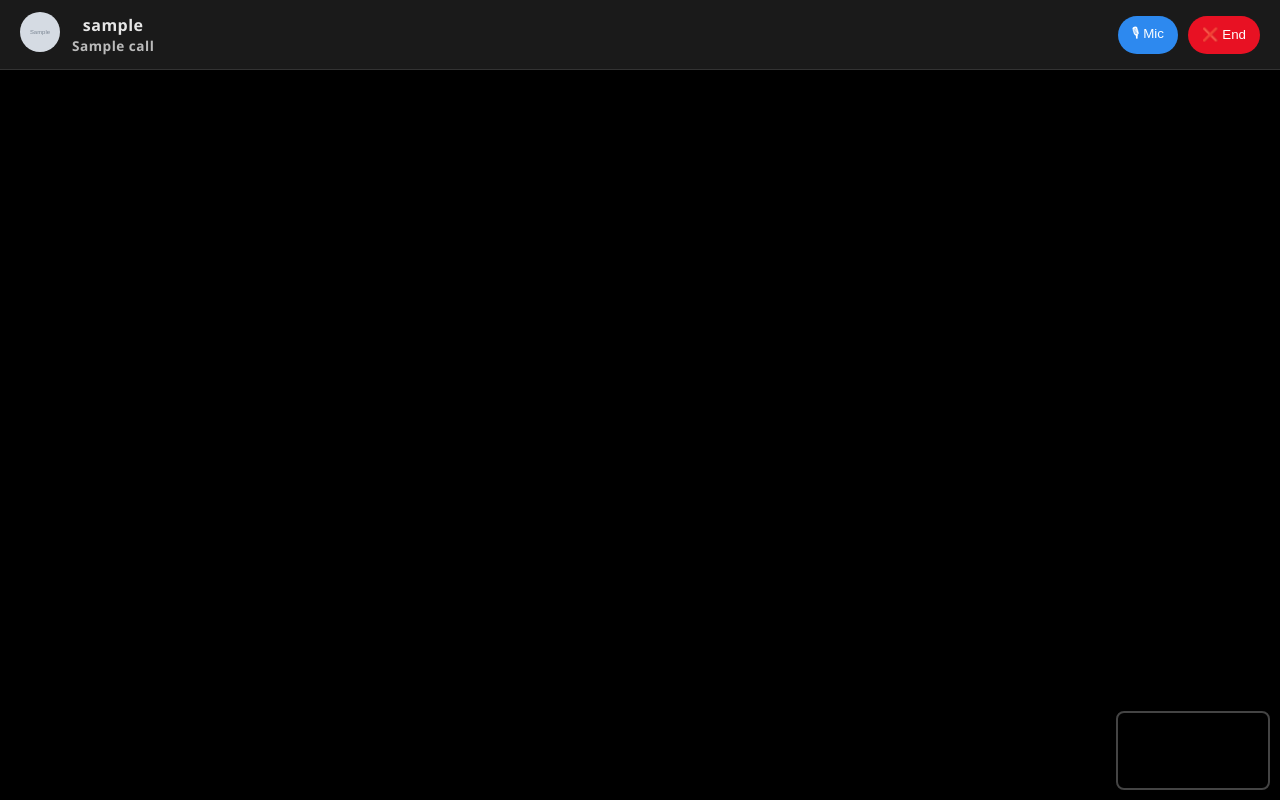
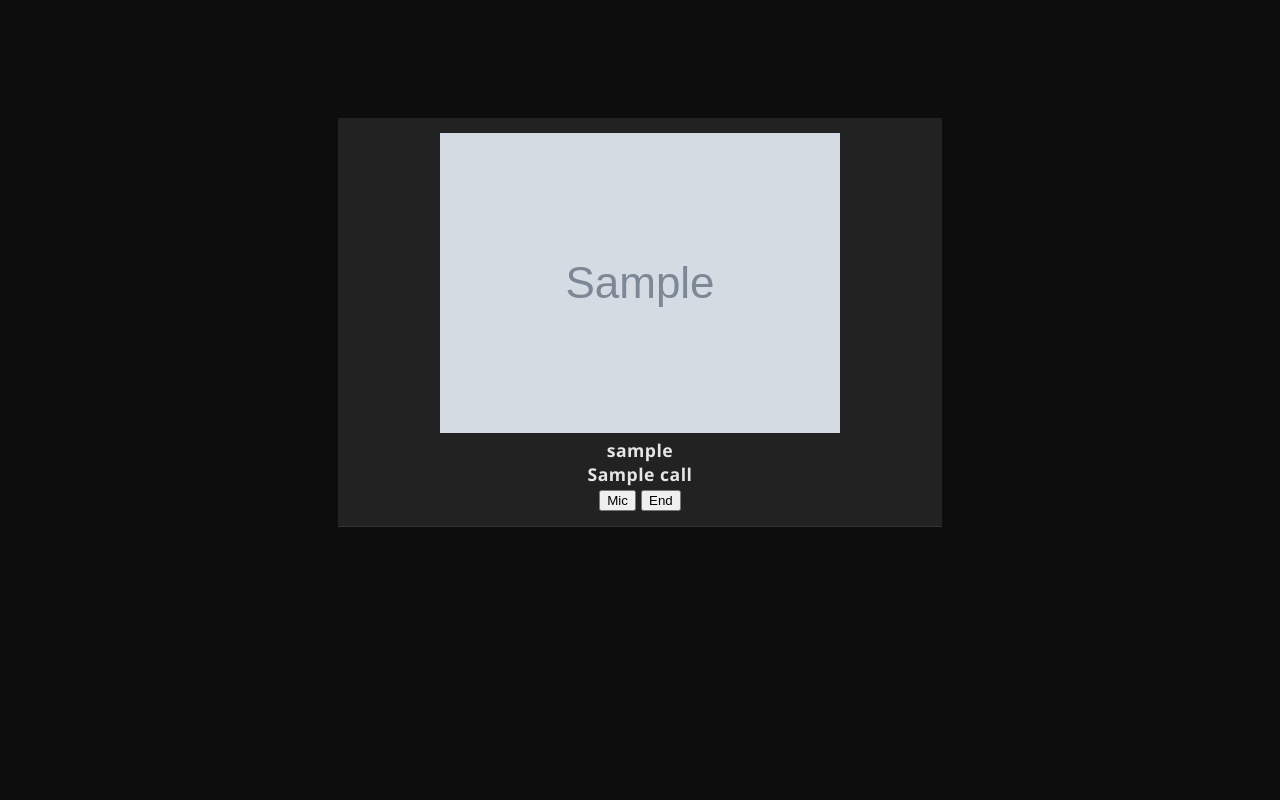
Before and after one commit to mdafsahuzzamanswachha-blip/Talk-to-Connect, a Flask app: template templates/call.html in a window 1280 px wide. Run offline with Flask 3, Linux system fonts and the light colour scheme; a user stored in the database is signed in; tables that the repository leaves empty hold one stand-in row (values such as "Sample post"); the template is opened without the code that fills it: values that come from a table or form of the project are taken from there, most other values are stand-ins (such as "Sample title", 1, 10 or a date in 2020); grey boxes marked "Sample" are stand-in pictures; parts of the project's set-up code (start-up, migrations or seed data) failed here and were passed over; some libraries are stand-ins or nearby versions.

Commit message:
Update call.html

```diff
--- a/templates/call.html
+++ b/templates/call.html
@@ -1,151 +1,28 @@
 <!doctype html>
-<html lang="en">
+<html>
 <head>
   <meta charset="utf-8" />
   <title>Call - TC Chat</title>
   <link rel="stylesheet" href="/static/css/style.css" />
   <script src="https://cdn.socket.io/4.7.2/socket.io.min.js"></script>
-  <style>
-    body.call {
-      margin: 0;
-      height: 100vh;
-      background-color: #0d0d0d;
-      color: #fff;
-      display: flex;
-      justify-content: center;
-      align-items: center;
-      font-family: 'Segoe UI', sans-serif;
-    }
-
-    .call-wrap {
-      width: 100%;
-      height: 100%;
-      display: flex;
-      flex-direction: column;
-      background-color: #111;
-    }
-
-    /* Header */
-    .call-header {
-      display: flex;
-      justify-content: space-between;
-      align-items: center;
-      padding: 12px 20px;
-      background-color: #1a1a1a;
-      border-bottom: 1px solid #333;
-    }
-    .call-header .who {
-      display: flex;
-      align-items: center;
-      gap: 12px;
-    }
-    .call-header .avatar img {
-      width: 40px;
-      height: 40px;
-      border-radius: 50%;
-      object-fit: cover;
-    }
-    .call-header .name {
-      font-weight: 600;
-      font-size: 1rem;
-    }
-    .call-header .type {
-      font-size: 0.85rem;
-      color: #bbb;
-    }
-
-    .call-header .actions {
-      display: flex;
-      gap: 10px;
-    }
-    .call-header button {
-      padding: 8px 14px;
-      border: none;
-      border-radius: 20px;
-      cursor: pointer;
-      font-weight: 500;
-      transition: background 0.2s ease;
-    }
-    #toggle-mic { background-color: #2d89ef; color: white; }
-    #toggle-mic:hover { background-color: #1a5fba; }
-
-    #toggle-cam { background-color: #6a5acd; color: white; }
-    #toggle-cam:hover { background-color: #4b3c91; }
-
-    #hangup { background-color: #e81123; color: white; }
-    #hangup:hover { background-color: #a50d1c; }
-
-    /* Video area */
-    .videos {
-      flex: 1;
-      position: relative;
-      background: black;
-      display: flex;
-      justify-content: center;
-      align-items: center;
-      overflow: hidden;
-    }
-
-    .videos video {
-      max-width: 100%;
-      max-height: 100%;
-      border-radius: 8px;
-      background: black;
-    }
-
-    /* Local video overlay */
-    #localVideo {
-      position: absolute;
-      bottom: 10px;
-      right: 10px;
-      width: 150px;
-      height: auto;
-      border: 2px solid #444;
-      border-radius: 8px;
-      z-index: 2;
-    }
-
-    /* Audio-only UI */
-    .videos.audio-only {
-      flex-direction: column;
-      gap: 20px;
-    }
-    .audio-visual {
-      font-size: 1.2rem;
-      font-weight: 500;
-      color: #4caf50;
-      margin-top: 20px;
-    }
-    #remoteVideo { display: block; }
-    .videos.audio-only #remoteVideo,
-    .videos.audio-only #localVideo {
-      display: none;
-    }
-  </style>
 </head>
 <body class="call">
   <div class="call-wrap">
-    <!-- Header -->
     <header class="call-header">
       <div class="who">
-        <div class="avatar">
-          <img src="{{ peer.avatar }}" alt="{{ peer.username }}">
-        </div>
+        <div class="avatar"><img src="{{ peer.avatar }}" alt="{{ peer.username }}"></div>
         <div>
           <div class="name">{{ peer.username }}</div>
           <div class="type">{{ call_type|capitalize }} call</div>
         </div>
       </div>
       <div class="actions">
-        <button id="toggle-mic">🎙 Mic</button>
-        {% if call_type == 'video' %}
-          <button id="toggle-cam">📷 Cam</button>
-        {% endif %}
-        <button id="hangup" class="danger">❌ End</button>
+        <button id="toggle-mic">Mic</button>
+        {% if call_type == 'video' %}<button id="toggle-cam">Cam</button>{% endif %}
+        <button id="hangup" class="danger" onclick="endCall()">End</button>
       </div>
     </header>
 
-    <!-- Videos / Audio UI -->
     <div class="videos {% if call_type == 'audio' %}audio-only{% endif %}">
       <video id="localVideo" autoplay playsinline muted></video>
       <video id="remoteVideo" autoplay playsinline></video>
@@ -155,11 +32,12 @@
     </div>
   </div>
 
-  <!-- Call setup -->
   <script>
     window.CALL_PEER_ID = {{ peer.id }};
     window.CALL_TYPE = "{{ call_type }}";
     window.CURRENT_USER_ID = {{ current_user.id }};
+    // Auto-start when page opens
+    window.addEventListener('load', () => { startCall("{{ call_type }}"); });
   </script>
   <script src="/static/js/call.js"></script>
 </body>
```
